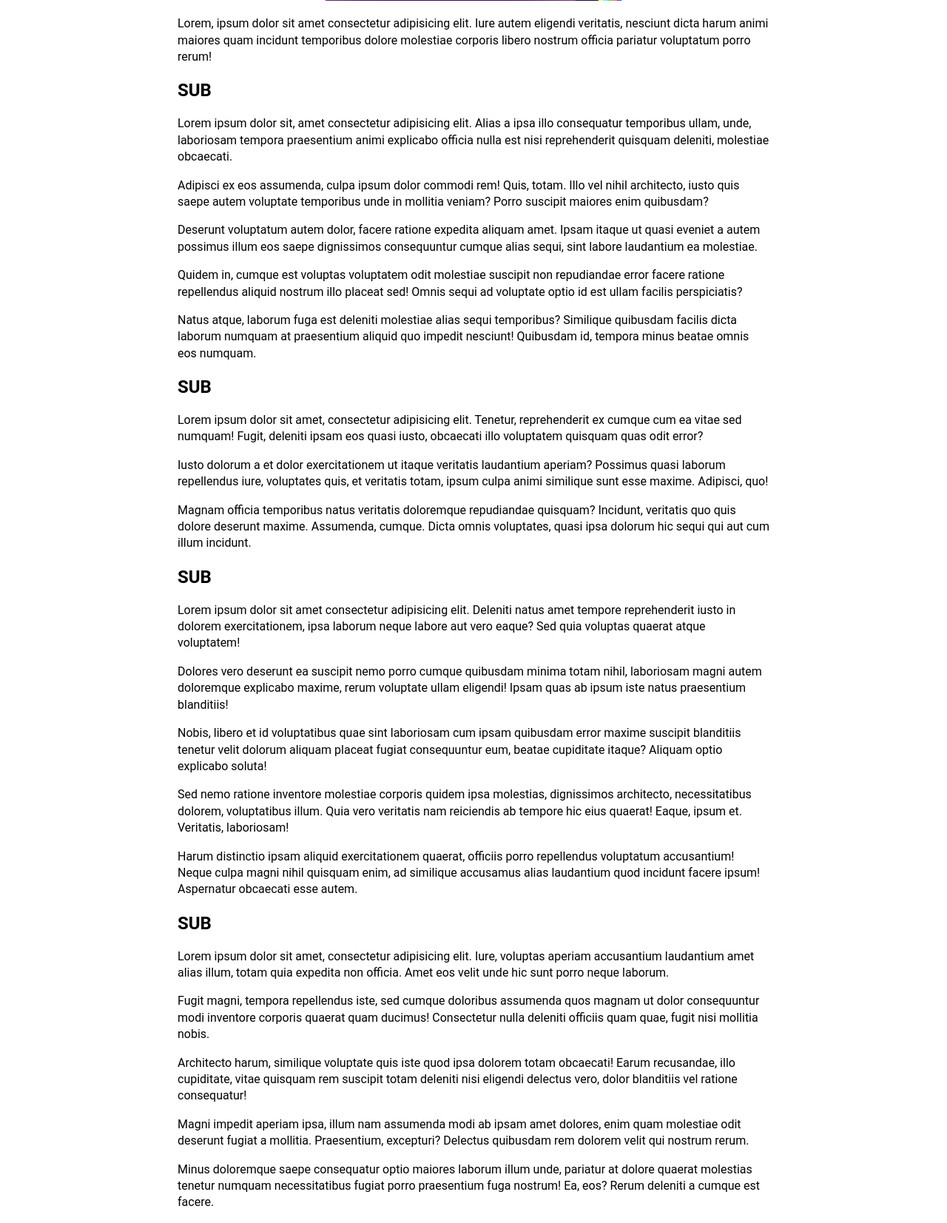
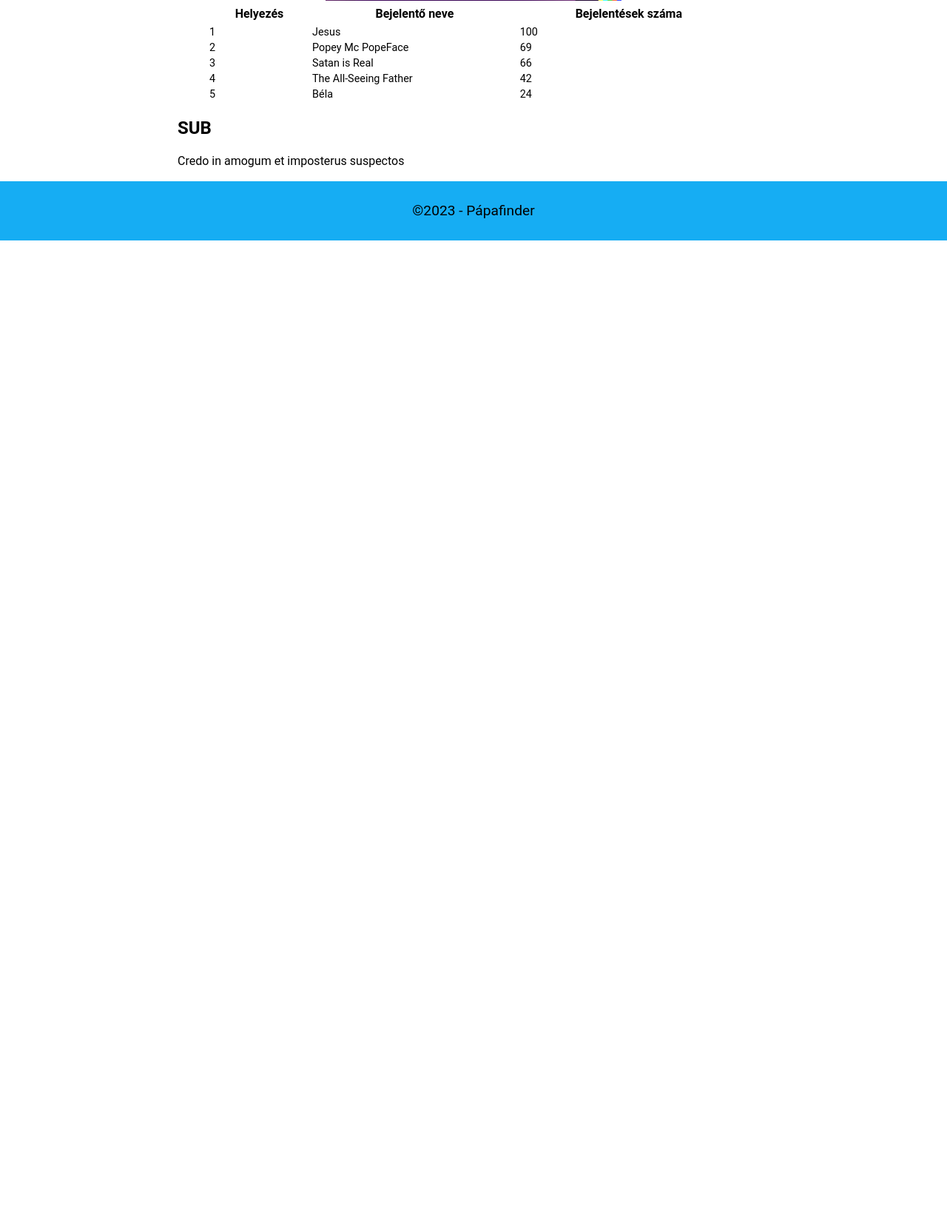
Before and after one commit to skornel02/szte-ib714g-2022-2, a PHP site: page /leaderboard.html in a window 1280 px wide. Shown: the part 552-2205 px from the top of the page at 74% size. After the commit the page ends 877 px from the top, so only its background shows below. Run offline with PHP 8.4, Linux system fonts and the light colour scheme.

Commit message:
Styling index page some more, starting work on other pages

```diff
--- a/src/leaderboard.html
+++ b/src/leaderboard.html
@@ -37,126 +37,47 @@
             <div class="image center-image">
                 <img src="./assets/img/leader-board.png" alt="Ranglétra" class="image-fluid" />
             </div>
-            <p>
-                Lorem, ipsum dolor sit amet consectetur adipisicing elit. Iure
-                autem eligendi veritatis, nesciunt dicta harum animi maiores
-                quam incidunt temporibus dolore molestiae corporis libero
-                nostrum officia pariatur voluptatum porro rerum!
-            </p>
+
+            <table>
+                <tr>
+                    <th>Helyezés</th>
+                    <th>Bejelentő neve</th>
+                    <th>Bejelentések száma</th>
+                </tr>
+                <tr>
+                    <td>1</td>
+                    <td>Jesus</td>
+                    <td>100</td>
+                </tr>
+                <tr>
+                    <td>2</td>
+                    <td>Popey Mc PopeFace</td>
+                    <td>69</td>
+                </tr>
+                <tr>
+                    <td>3</td>
+                    <td>Satan is Real</td>
+                    <td>66</td>
+                </tr>
+                <tr>
+                    <td>4</td>
+                    <td>The All-Seeing Father</td>
+                    <td>42</td>
+                </tr>
+                <tr>
+                    <td>5</td>
+                    <td>Béla</td>
+                    <td>24</td>
+                </tr>
+            </table>
+
             <h2>sub</h2>
             <p>
-                Lorem ipsum dolor sit, amet consectetur adipisicing elit. Alias
-                a ipsa illo consequatur temporibus ullam, unde, laboriosam
-                tempora praesentium animi explicabo officia nulla est nisi
-                reprehenderit quisquam deleniti, molestiae obcaecati.
-            </p>
-            <p>
-                Adipisci ex eos assumenda, culpa ipsum dolor commodi rem! Quis,
-                totam. Illo vel nihil architecto, iusto quis saepe autem
-                voluptate temporibus unde in mollitia veniam? Porro suscipit
-                maiores enim quibusdam?
-            </p>
-            <p>
-                Deserunt voluptatum autem dolor, facere ratione expedita aliquam
-                amet. Ipsam itaque ut quasi eveniet a autem possimus illum eos
-                saepe dignissimos consequuntur cumque alias sequi, sint labore
-                laudantium ea molestiae.
-            </p>
-            <p>
-                Quidem in, cumque est voluptas voluptatem odit molestiae
-                suscipit non repudiandae error facere ratione repellendus
-                aliquid nostrum illo placeat sed! Omnis sequi ad voluptate optio
-                id est ullam facilis perspiciatis?
-            </p>
-            <p>
-                Natus atque, laborum fuga est deleniti molestiae alias sequi
-                temporibus? Similique quibusdam facilis dicta laborum numquam at
-                praesentium aliquid quo impedit nesciunt! Quibusdam id, tempora
-                minus beatae omnis eos numquam.
-            </p>
-            <h2>sub</h2>
-            <p>
-                Lorem ipsum dolor sit amet, consectetur adipisicing elit.
-                Tenetur, reprehenderit ex cumque cum ea vitae sed numquam!
-                Fugit, deleniti ipsam eos quasi iusto, obcaecati illo voluptatem
-                quisquam quas odit error?
-            </p>
-            <p>
-                Iusto dolorum a et dolor exercitationem ut itaque veritatis
-                laudantium aperiam? Possimus quasi laborum repellendus iure,
-                voluptates quis, et veritatis totam, ipsum culpa animi similique
-                sunt esse maxime. Adipisci, quo!
-            </p>
-            <p>
-                Magnam officia temporibus natus veritatis doloremque repudiandae
-                quisquam? Incidunt, veritatis quo quis dolore deserunt maxime.
-                Assumenda, cumque. Dicta omnis voluptates, quasi ipsa dolorum
-                hic sequi qui aut cum illum incidunt.
-            </p>
-            <h2>sub</h2>
-            <p>
-                Lorem ipsum dolor sit amet consectetur adipisicing elit.
-                Deleniti natus amet tempore reprehenderit iusto in dolorem
-                exercitationem, ipsa laborum neque labore aut vero eaque? Sed
-                quia voluptas quaerat atque voluptatem!
-            </p>
-            <p>
-                Dolores vero deserunt ea suscipit nemo porro cumque quibusdam
-                minima totam nihil, laboriosam magni autem doloremque explicabo
-                maxime, rerum voluptate ullam eligendi! Ipsam quas ab ipsum iste
-                natus praesentium blanditiis!
-            </p>
-            <p>
-                Nobis, libero et id voluptatibus quae sint laboriosam cum ipsam
-                quibusdam error maxime suscipit blanditiis tenetur velit dolorum
-                aliquam placeat fugiat consequuntur eum, beatae cupiditate
-                itaque? Aliquam optio explicabo soluta!
-            </p>
-            <p>
-                Sed nemo ratione inventore molestiae corporis quidem ipsa
-                molestias, dignissimos architecto, necessitatibus dolorem,
-                voluptatibus illum. Quia vero veritatis nam reiciendis ab
-                tempore hic eius quaerat! Eaque, ipsum et. Veritatis,
-                laboriosam!
-            </p>
-            <p>
-                Harum distinctio ipsam aliquid exercitationem quaerat, officiis
-                porro repellendus voluptatum accusantium! Neque culpa magni
-                nihil quisquam enim, ad similique accusamus alias laudantium
-                quod incidunt facere ipsum! Aspernatur obcaecati esse autem.
-            </p>
-            <h2>sub</h2>
-            <p>
-                Lorem ipsum dolor sit amet, consectetur adipisicing elit. Iure,
-                voluptas aperiam accusantium laudantium amet alias illum, totam
-                quia expedita non officia. Amet eos velit unde hic sunt porro
-                neque laborum.
-            </p>
-            <p>
-                Fugit magni, tempora repellendus iste, sed cumque doloribus
-                assumenda quos magnam ut dolor consequuntur modi inventore
-                corporis quaerat quam ducimus! Consectetur nulla deleniti
-                officiis quam quae, fugit nisi mollitia nobis.
-            </p>
-            <p>
-                Architecto harum, similique voluptate quis iste quod ipsa
-                dolorem totam obcaecati! Earum recusandae, illo cupiditate,
-                vitae quisquam rem suscipit totam deleniti nisi eligendi
-                delectus vero, dolor blanditiis vel ratione consequatur!
-            </p>
-            <p>
-                Magni impedit aperiam ipsa, illum nam assumenda modi ab ipsam
-                amet dolores, enim quam molestiae odit deserunt fugiat a
-                mollitia. Praesentium, excepturi? Delectus quibusdam rem dolorem
-                velit qui nostrum rerum.
-            </p>
-            <p>
-                Minus doloremque saepe consequatur optio maiores laborum illum
-                unde, pariatur at dolore quaerat molestias tenetur numquam
-                necessitatibus fugiat porro praesentium fuga nostrum! Ea, eos?
-                Rerum deleniti a cumque est facere.
+                Credo in amogum et imposterus suspectos
             </p>
         </main>
+
+        <footer>&copy;2023 - Pápafinder</footer>
 
         <script src="scripts/title-fixer.js"></script>
     </body>
--- a/src/styles/global.css
+++ b/src/styles/global.css
@@ -5,6 +5,7 @@
     --color-nav-selected: var(--color-neutral);
     --color-nav-hover: rgb(15, 120, 168);
     --color-hero-background: #f7f3eb;
+    --color-transparent-black: #00000060;
 }
 
 body {
@@ -83,9 +84,19 @@ h2, h3, h4, h5, h6 {
     text-transform: uppercase;
 }
 
-p, li, a {
+p, li, a, th {
     font-family: 'Roboto', sans-serif;
     line-height: 1.4em;
+}
+
+caption {
+    font-family: 'Roboto', sans-serif;
+    font-style: italic;
+}
+
+label, legend, td {
+    font-family: 'Roboto', sans-serif;
+    font-size: 0.9em;
 }
 
 a {
@@ -128,8 +139,16 @@ form fieldset label {
     margin: 5px;
 }
 
-blockquote {
+q {
     font-variant: small-caps;
+    font-size: 1.3em;
+    display: flex;
+    align-items: center;
+    display: block;
+    margin-left: 40px;
+    margin-bottom: 1em;
+    padding-left: 20px;
+    border-left: 10px solid var(--color-hero-background);
 }
 
 #hero {
@@ -157,8 +176,93 @@ blockquote {
     width: 65%;
     position: absolute;
     top: 50%;
-    background-color: #00000060;
+    background-color: var(--color-transparent-black);
     border-top: 5px solid var(--color-neutral);
     border-bottom: 5px solid var(--color-neutral);
     color: var(--color-neutral);
 }
+
+#aside-container {
+    display: flex;
+    flex-direction: row;
+    gap: 20px;
+}
+
+aside {
+    background-color: var(--color-hero-background);
+    padding: 1.2rem;
+    border-radius: 5px;
+    max-width: 55%;
+}
+
+button {
+    width: 20%;
+    height: 1.7rem;
+    border-radius: 20px;
+    background-color: var(--color-hero-background);
+    border: 1px solid var(--color-transparent-black);
+}
+
+footer {
+    height: 10vh;
+    background-color: var(--color-nav-background);
+    display: flex;
+    justify-content: center;
+    align-items: center;
+    margin-top: 2vh;
+}
+
+footer {
+    font-family: 'Roboto', sans-serif;
+    font-size: 1.2em;
+}
+
+table {
+    width: 90%;
+    margin-left: auto;
+    margin-right: auto;
+}
+
+.row {
+    display: flex;
+    flex-wrap: wrap;
+    padding: 0 4px;
+}
+
+.column {
+    flex: 25%;
+    max-width: 75%;
+    padding: 0 4px;
+}
+
+.column img {
+    margin-top: 8px;
+    vertical-align: middle;
+    width: 100%;
+}
+
+@media screen and (max-width: 800px) {
+    .column {
+      flex: 100%;
+      max-width: 100%;
+    }
+
+    #aside-container {
+        flex-direction: column;
+        gap: 0;
+    }
+
+    aside {
+        margin-left: auto;
+        margin-right: auto;
+        max-width: 100%;
+    }
+}
+
+/* Responsive layout - makes the two columns stack on top of each other instead of next to each other */
+@media screen and (max-width: 600px) {
+    .column {
+        flex: 100%;
+        max-width: 100%;
+    }
+}
```
Also changed, not shown: src/finder.html (+6 -6 lines), src/index.html (+23 -8 lines).
